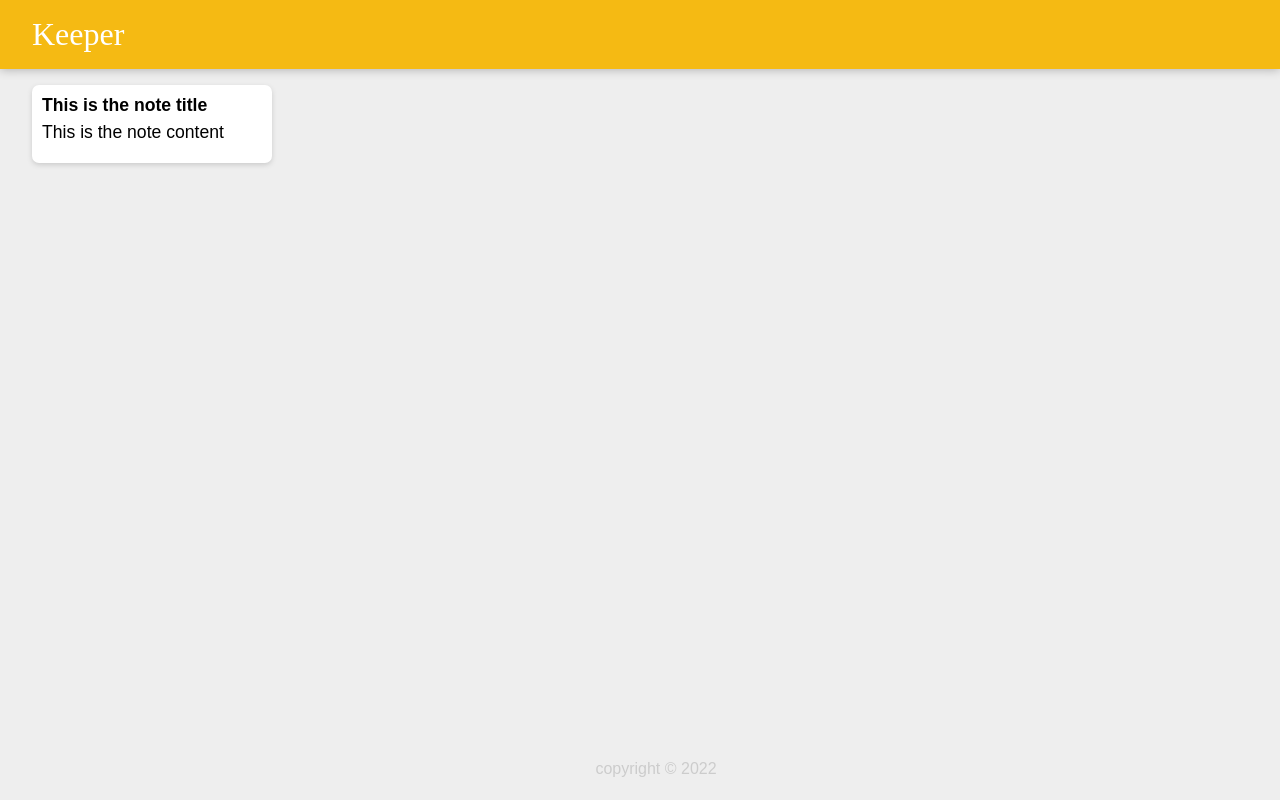
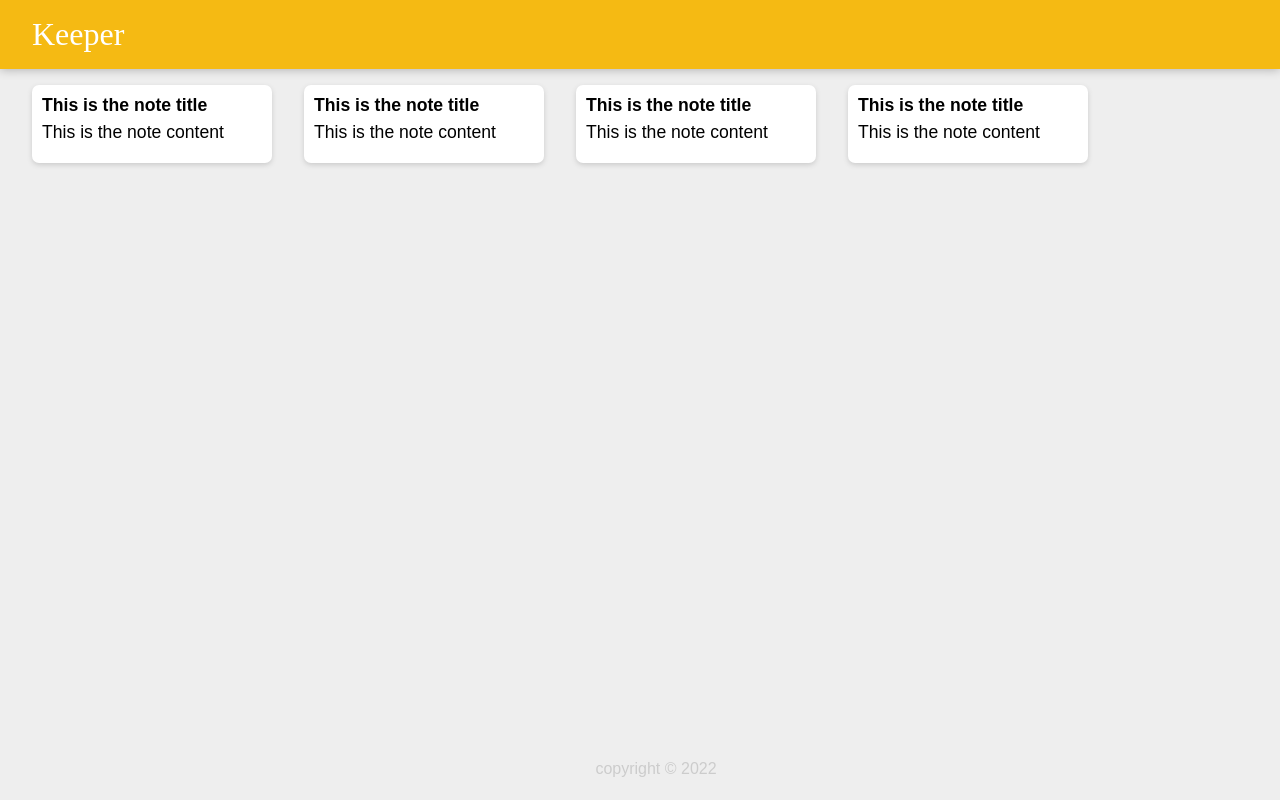
Before and after one commit to msemedo2/Keeper-App, a React (Create React App) app: page / in a window 1280 px wide. Built offline with nearby package versions, Linux system fonts and the light colour scheme.

Commit message:
map through note items

```diff
--- a/src/components/App.jsx
+++ b/src/components/App.jsx
@@ -2,12 +2,15 @@
 import Header from './Header';
 import Footer from './Footer';
 import Note from './Note';
+import notes from '../notes';
 
 function App() {
 	return (
 		<div>
 			<Header />
-			<Note />
+			{notes.map((note) => (
+				<Note key={note.key} title={note.title} content={note.content} />
+			))}
 			<Footer />
 		</div>
 	);
```
